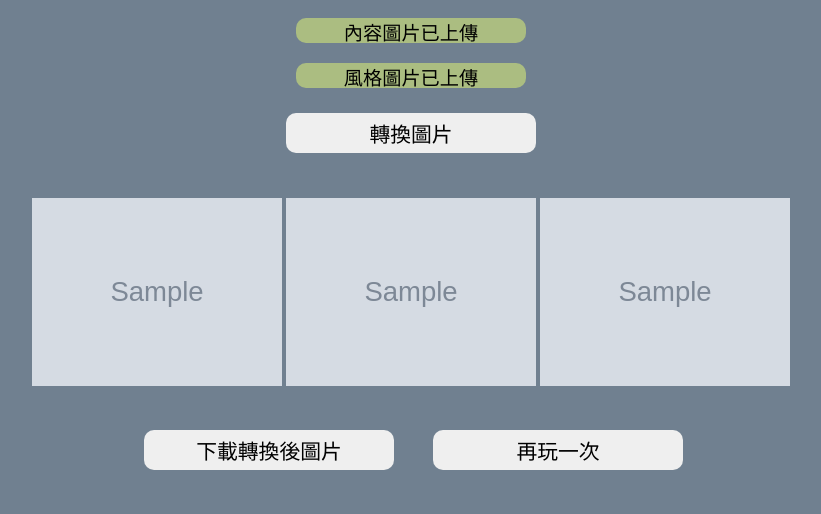
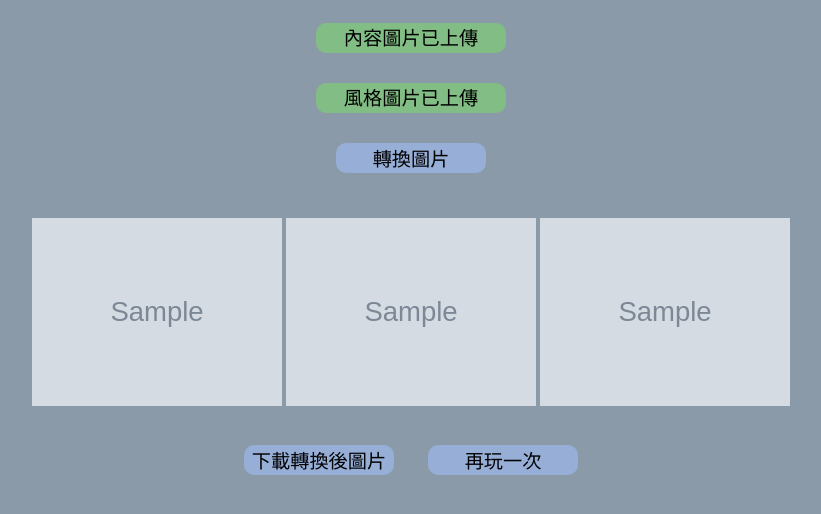
Before and after one commit to Wen-Chu/StyleTransfer_web, a Flask app: template templates/index.html in a window 1280 px wide. Shown: the top 514 px of the page, without its empty margins (229-1050 px from the left). Run offline with Flask 2, Linux system fonts and the light colour scheme; the template is opened without the code that fills it: most values are stand-ins (such as "Sample title", 1, 10 or a date in 2020); grey boxes marked "Sample" are stand-in pictures.

Commit message:
0516 modify

```diff
--- a/static/css/main.css
+++ b/static/css/main.css
@@ -1,6 +1,6 @@
 body {
     text-align: center;
-    background-color: SlateGrey;
+    background-color: #8a9aa8;
 }
 input[type="radio"] {
     display:inline-block;
@@ -10,11 +10,10 @@ input[type="radio"] {
 
 .trans{
     color: white;
-    font-family: "Times New Roman";
+    font-family: Microsoft JhengHei;
     font-size: 1.2em;
     display: inline-block;
     margin:  10px;
-    background-color: SlateGrey;
     border-radius: 10px;
     height: 25px;
     width: 180px;
@@ -24,14 +23,29 @@ input[type="radio"] {
 
 p {
     color: black;
-    font-family: "Times New Roman";
+    font-family: Microsoft JhengHei;
     font-size: 1.2em;
+    margin: 15px 15px;
     display: inline-block;
-    margin:  10px;
-    background-color: #abbd81;
+    margin: 15px 15px;
     border-radius: 10px;
-    height: 25px;
-    width: 230px;
+    height: 30px;
+    width: 190px;
+    text-align: center;
+    vertical-align: middle;
+}
+
+.success {
+    color: black;
+    font-family: Microsoft JhengHei;
+      background-color: #81bd84;
+    font-size: 1.2em;
+    margin: 15px 15px;
+    display: inline-block;
+    margin: 15px 15px;
+    border-radius: 10px;
+    height: 30px;
+    width: 190px;
     text-align: center;
     vertical-align: middle;
 }
@@ -42,24 +56,49 @@ img {
 input {
   width: 250px;
   margin: 15px 15px;
-  height: 40px;
+  height: 30px;
   border: none;
   border-radius: 10px;
-  font-family: Shanti;
-  font-size: 1.3em;
+  font-family: Microsoft JhengHei;
+  font-size: 1.2em;
   text-align: center;
 }
 
-button{
-  width: 250px;
-  margin: 20px 20px;
-  height: 40px;
+input[type="submit"] {
+  width: 150px;
+  margin: 15px 15px;
+  height: 30px;
   border: none;
   border-radius: 10px;
-  font-family: Shanti;
-  font-size: 1.3em;
+  font-family: Microsoft JhengHei;
+  font-size: 1.2em;
   text-align: center;
+  color: black;
+  background-color: #97aed7;
 }
+
+input[type="submit"]:hover:enabled{
+    background-color: #a5bae3;
+    color: white;
+}
+
+button{
+  width: 150px;
+  margin: 15px 15px;
+  height: 30px;
+  border: none;
+  border-radius: 10px;
+  font-family: Microsoft JhengHei;
+  font-size: 1.2em;
+  text-align: center;
+  background-color: #97aed7;
+}
+
+button:hover:enabled{
+    background-color: #a5bae3;
+    color: white;
+}
+
 button:focus {
     outline: none;
     border: solid 3px #f8b26a;
--- a/templates/index.html
+++ b/templates/index.html
@@ -27,7 +27,7 @@
         <br>
     </form>
     {% if file1 %}
-        <p>內容圖片已上傳</p>
+        <p class="success">內容圖片已上傳</p>
         <br>
     {% endif %}
     <form id="form02" action="img2" method="post" onsubmit="btn02.disabled = true; return true;"  style="display: none;">
@@ -44,7 +44,7 @@
         <br>
     </form>
     {% if file2 %}
-        <p>風格圖片已上傳</p>
+        <p class="success">風格圖片已上傳</p>
         <br>
     {% endif %}
     <form id="form03" action="trans" method="post" onsubmit="btn03.disabled = true; return true;" style="display: none;">
```
